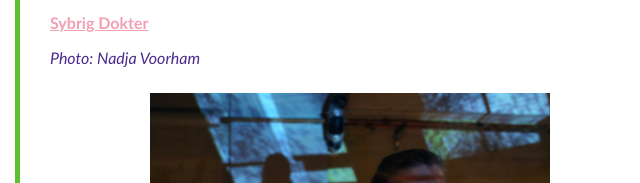
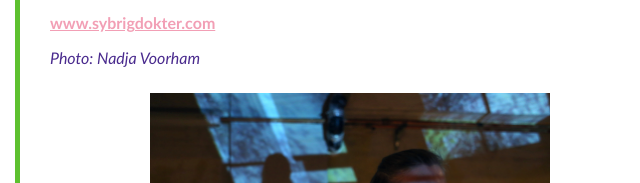
Before and after one commit to martsipan/girlsplayinpairs, a plain HTML site: page participants.html in a window 1280 px wide. Shown: the part 868-1051 px from the top of the page, 290-930 px from the left. Drawn offline with Linux system fonts and the light colour scheme.

Commit message:
Update participants.html

```diff
--- a/participants.html
+++ b/participants.html
@@ -31,7 +31,7 @@
               Sybrig is a member of Weld Company in Stockholm since 2013.
           </p>
           <p>
-          <a href="https://sybrigdokter.com/">Sybrig Dokter</a>
+          <a href="https://sybrigdokter.com/">www.sybrigdokter.com</a>
           </p>
           <p>
             <em>Photo: Nadja Voorham</em>
```
